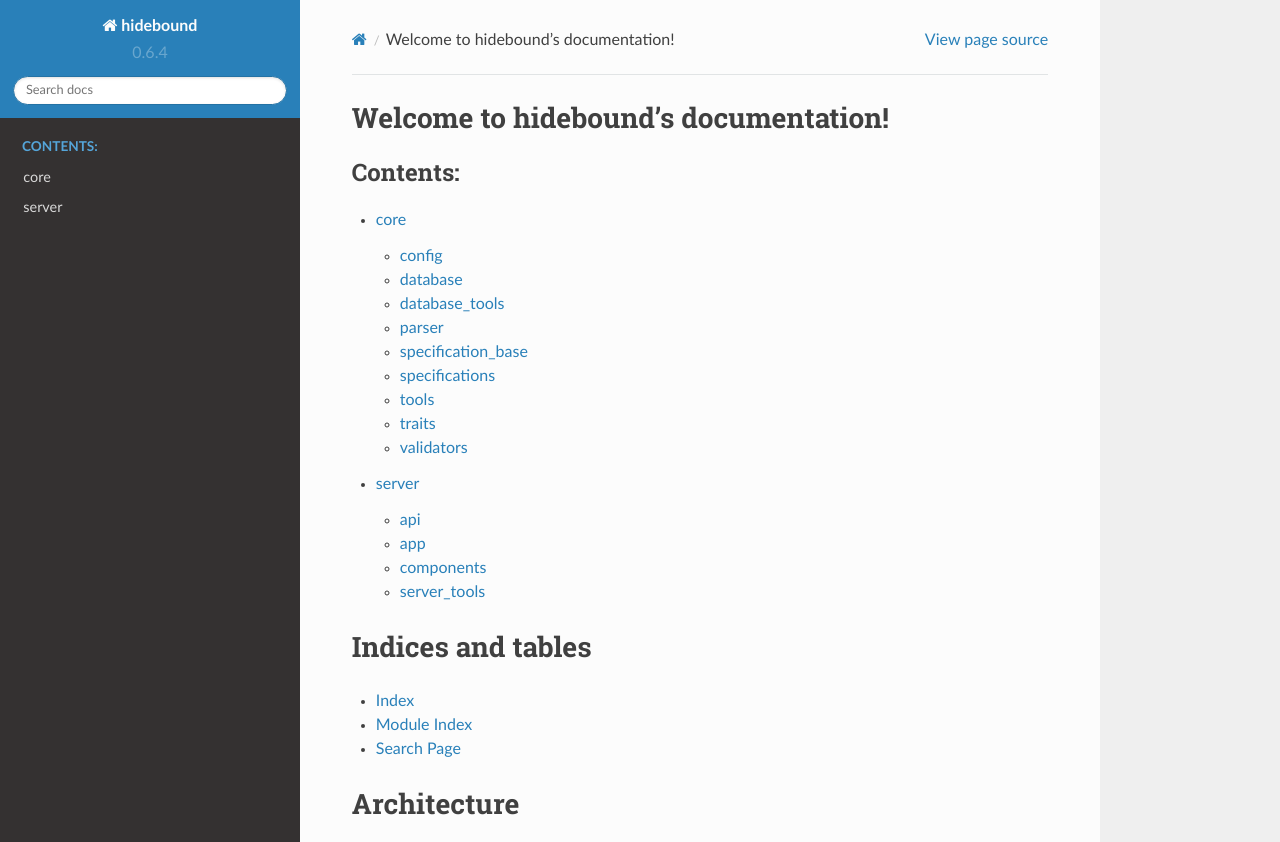
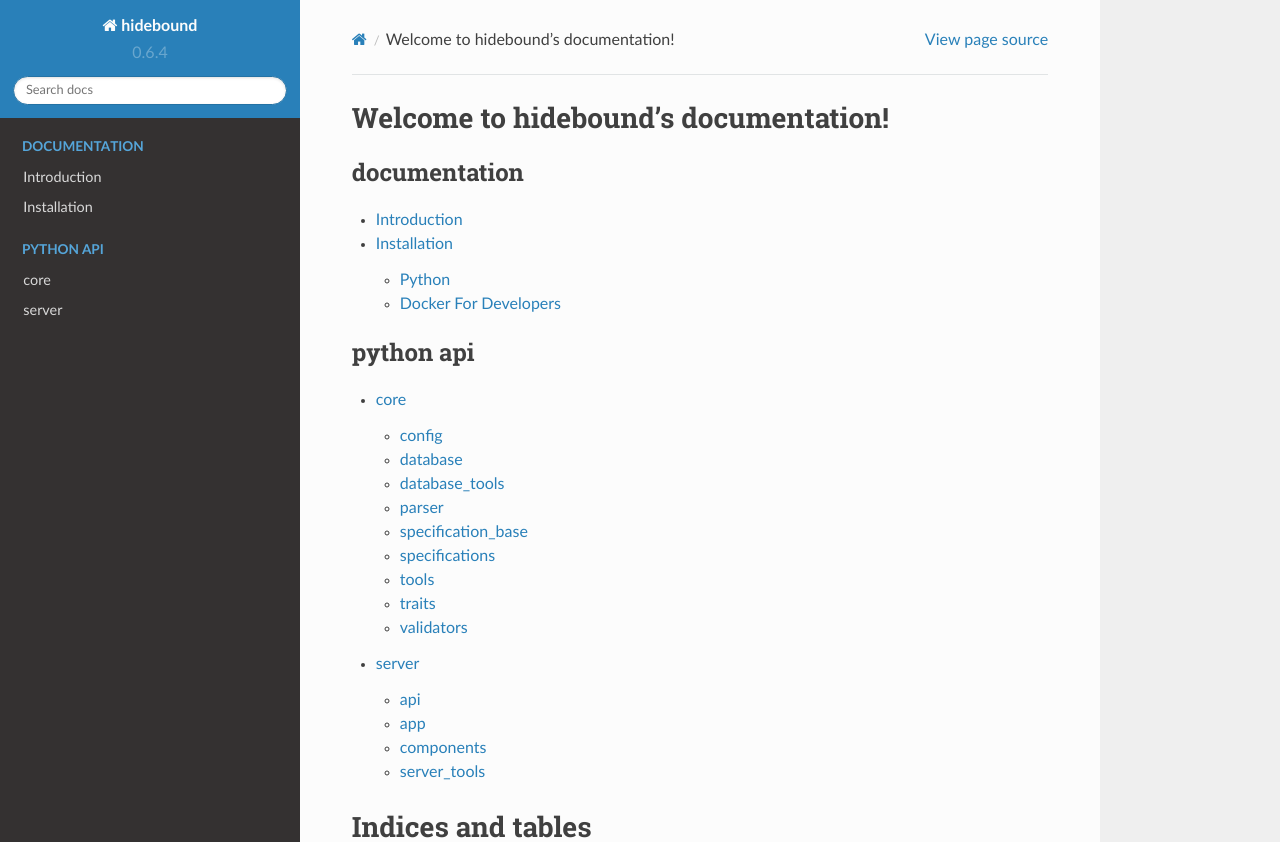
Before and after one commit to theNewFlesh/hidebound, a Sphinx documentation site: the page built from sphinx/index.rst, in a window 1280 px wide and 900 px high, cut to the strip 0-842 px from the top of the window. Built offline with Sphinx 7.4.7 and the Read the Docs theme 2.0.0, drawn with Linux system fonts in a browser that asks for light colours; pages that are not in the unit, such as notebooks, are missing from menus.

Commit message:
added markdown support to doc builds

```diff
--- a/README.md
+++ b/README.md
@@ -1,13 +1,13 @@
-# Hidebound
+# Introduction
 A local database service for converting directories of arbitrary files into validated assets and derived metadata for export to databases like AWS S3 and MongoDB.
 
-See **[documentation](https://thenewflesh.github.io/hidebound/)** for details.
+See [documentation](https://thenewflesh.github.io/hidebound/) for details.
 
 # Installation
+### Python
 `pip install hidebound`
 
-# For Developers
-## Installation
+### Docker For Developers
 1. Install [docker](https://docs.docker.com/v17.09/engine/installation)
 2. Install [docker-machine](https://docs.docker.com/machine/install-machine)
    (if running on macOS or Windows)
--- a/sphinx/index.rst
+++ b/sphinx/index.rst
@@ -7,7 +7,13 @@ Welcome to hidebound's documentation!
 ==========================================
 .. toctree::
    :maxdepth: 2
-   :caption: Contents:
+   :caption: documentation
+
+   intro
+
+.. toctree::
+   :maxdepth: 2
+   :caption: python api
 
    modules
 
```
Also changed, not shown: sphinx/intro.rst (added, +34 -0 lines), 2 other files.
